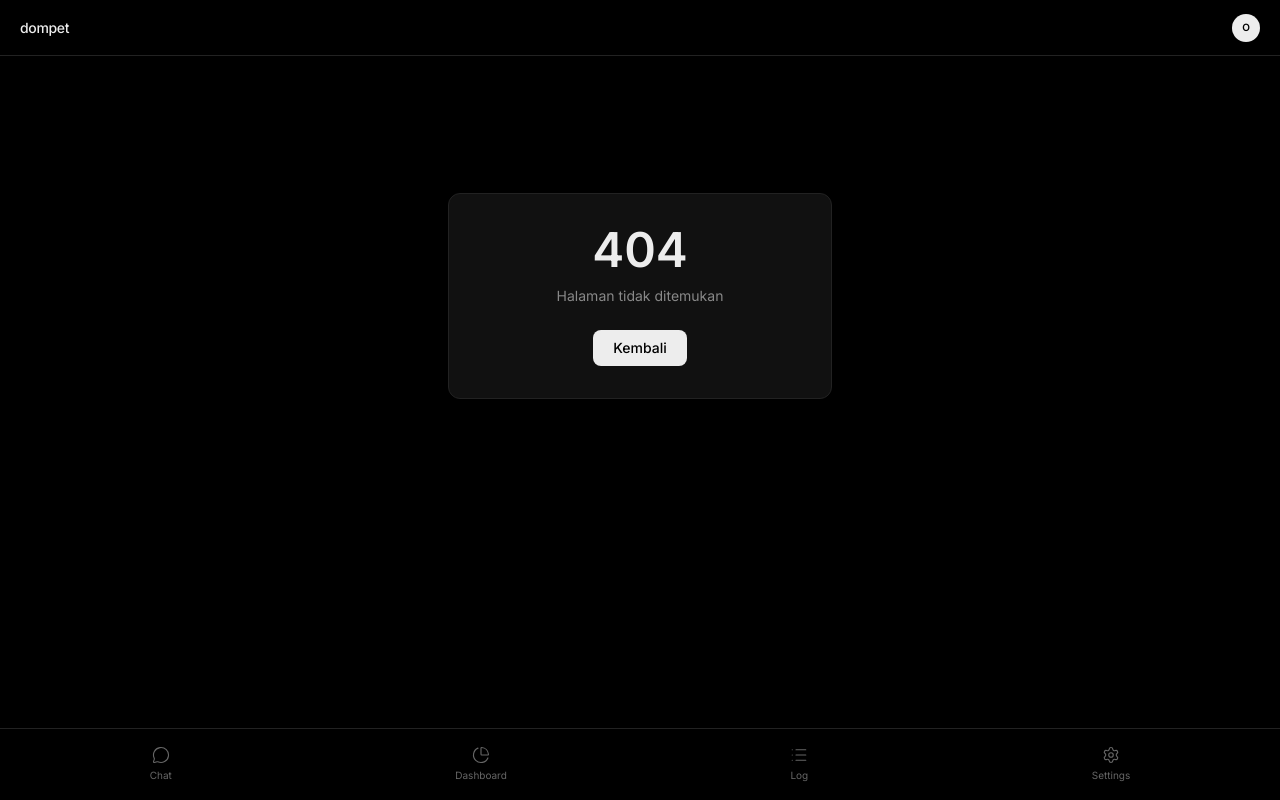
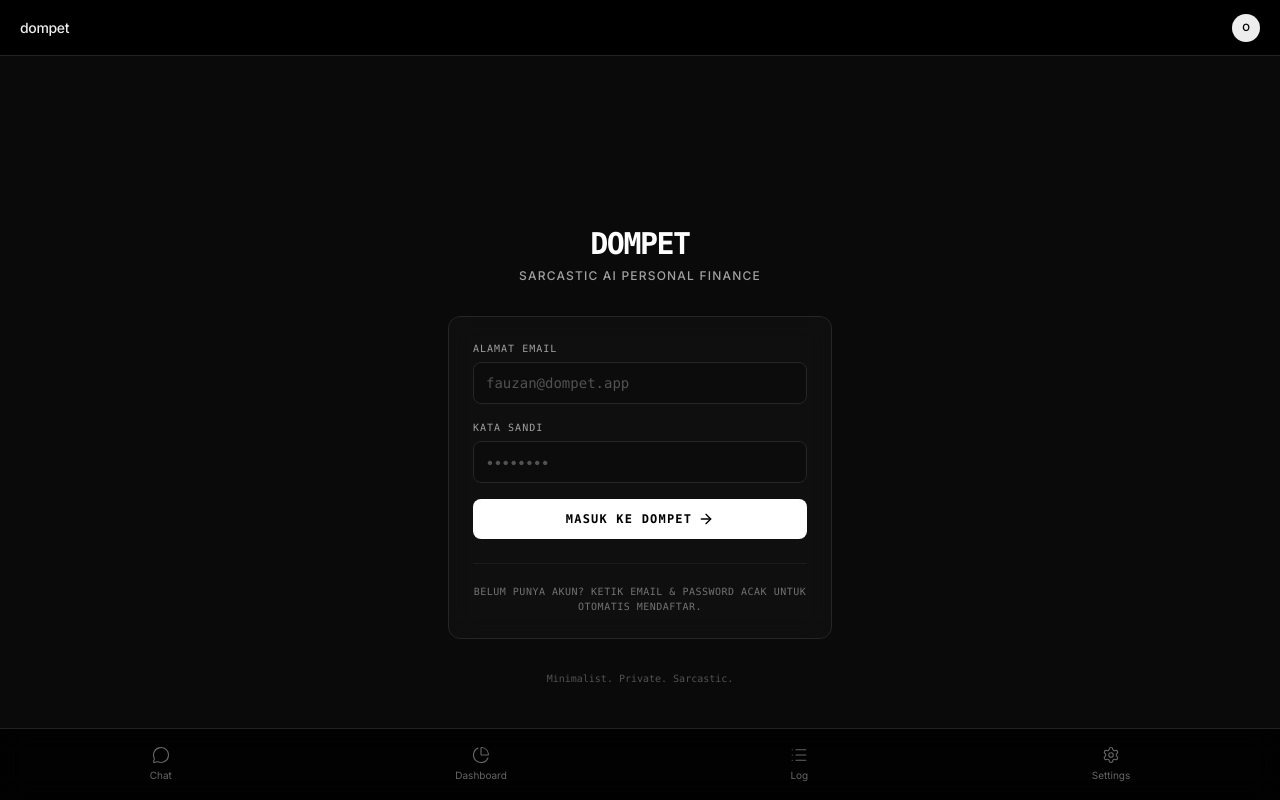
Before and after one commit to ojanaja/dompet-app, a Next.js app: page /login in a window 1280 px wide. Before the commit this address had no page. Built offline with nearby package versions, Linux system fonts and the light colour scheme.

Commit message:
feat: implement route protection middleware and custom Vercel-style login page

```diff
--- /dev/null
+++ b/src/app/login/page.tsx
@@ -0,0 +1,120 @@
+'use client';
+
+import { useState } from 'react';
+import { signIn } from 'next-auth/react';
+import { useRouter } from 'next/navigation';
+import { GlassCard } from '@/components/layout/GlassCard';
+import { Loader2, ArrowRight } from 'lucide-react';
+
+export default function LoginPage() {
+    const router = useRouter();
+    const [email, setEmail] = useState('');
+    const [password, setPassword] = useState('');
+    const [error, setError] = useState('');
+    const [loading, setLoading] = useState(false);
+
+    const handleSubmit = async (e: React.FormEvent) => {
+        e.preventDefault();
+        setError('');
+        setLoading(true);
+
+        try {
+            const res = await signIn('credentials', {
+                email,
+                password,
+                redirect: false,
+            });
+
+            if (res?.error) {
+                setError('Email atau password salah.');
+            } else {
+                router.push('/dashboard');
+                router.refresh();
+            }
+        } catch (err) {
+            setError('Terjadi kesalahan sistem. Coba lagi.');
+        } finally {
+            setLoading(false);
+        }
+    };
+
+    return (
+        <div className="min-h-screen w-full flex items-center justify-center bg-[#0a0a0a] text-white px-4">
+            <div className="absolute inset-0 bg-[radial-gradient(ellipse_at_top,_var(--tw-gradient-stops))] from-neutral-900 via-black to-black opacity-80 pointer-events-none" />
+
+            <div className="w-full max-w-sm z-10">
+                <div className="text-center mb-8">
+                    <h1 className="text-3xl font-extrabold tracking-tighter text-white font-mono uppercase">
+                        DOMPET
+                    </h1>
+                    <p className="text-xs text-neutral-400 mt-1.5 uppercase tracking-widest font-medium">
+                        Sarcastic AI Personal Finance
+                    </p>
+                </div>
+
+                <GlassCard className="p-6 border border-neutral-800 bg-neutral-900/40 backdrop-blur-md rounded-xl">
+                    <form onSubmit={handleSubmit} className="space-y-4">
+                        <div>
+                            <label className="block text-[10px] text-neutral-400 uppercase tracking-widest font-mono mb-1.5">
+                                Alamat Email
+                            </label>
+                            <input
+                                type="email"
+                                required
+                                value={email}
+                                onChange={(e) => setEmail(e.target.value)}
+                                placeholder="fauzan@dompet.app"
+                                className="w-full bg-neutral-950/60 border border-neutral-800 rounded-lg px-3 py-2.5 text-sm text-white focus:outline-none focus:border-white placeholder-neutral-600 transition-colors font-mono"
+                            />
+                        </div>
+
+                        <div>
+                            <label className="block text-[10px] text-neutral-400 uppercase tracking-widest font-mono mb-1.5">
+                                Kata Sandi
+                            </label>
+                            <input
+                                type="password"
+                                required
+                                value={password}
+                                onChange={(e) => setPassword(e.target.value)}
+                                placeholder="••••••••"
+                                className="w-full bg-neutral-950/60 border border-neutral-800 rounded-lg px-3 py-2.5 text-sm text-white focus:outline-none focus:border-white placeholder-neutral-600 transition-colors"
+                            />
+                        </div>
+
+                        {error && (
+                            <p className="text-xs text-red-500 font-mono mt-2">
+                                {error}
+                            </p>
+                        )}
+
+                        <button
+                            type="submit"
+                            disabled={loading}
+                            className="w-full mt-2 bg-white text-black font-semibold text-xs py-3 rounded-lg hover:bg-neutral-200 transition-colors duration-150 flex items-center justify-center gap-1.5 uppercase tracking-widest font-mono"
+                        >
+                            {loading ? (
+                                <Loader2 className="w-4 h-4 animate-spin" />
+                            ) : (
+                                <>
+                                    Masuk Ke Dompet
+                                    <ArrowRight className="w-4 h-4" />
+                                </>
+                            )}
+                        </button>
+                    </form>
+
+                    <div className="mt-6 pt-5 border-t border-neutral-800/60 text-center">
+                        <p className="text-[10px] text-neutral-500 uppercase tracking-wider font-mono">
+                            Belum punya akun? Ketik email & password acak untuk otomatis mendaftar.
+                        </p>
+                    </div>
+                </GlassCard>
+
+                <p className="text-center text-[10px] text-neutral-600 mt-8 font-mono">
+                    Minimalist. Private. Sarcastic.
+                </p>
+            </div>
+        </div>
+    );
+}
--- /dev/null
+++ b/src/middleware.ts
@@ -0,0 +1,11 @@
+import { withAuth } from "next-auth/middleware";
+
+export default withAuth({
+  pages: {
+    signIn: "/login",
+  },
+});
+
+export const config = {
+  matcher: ["/", "/dashboard", "/log", "/settings"],
+};
```
